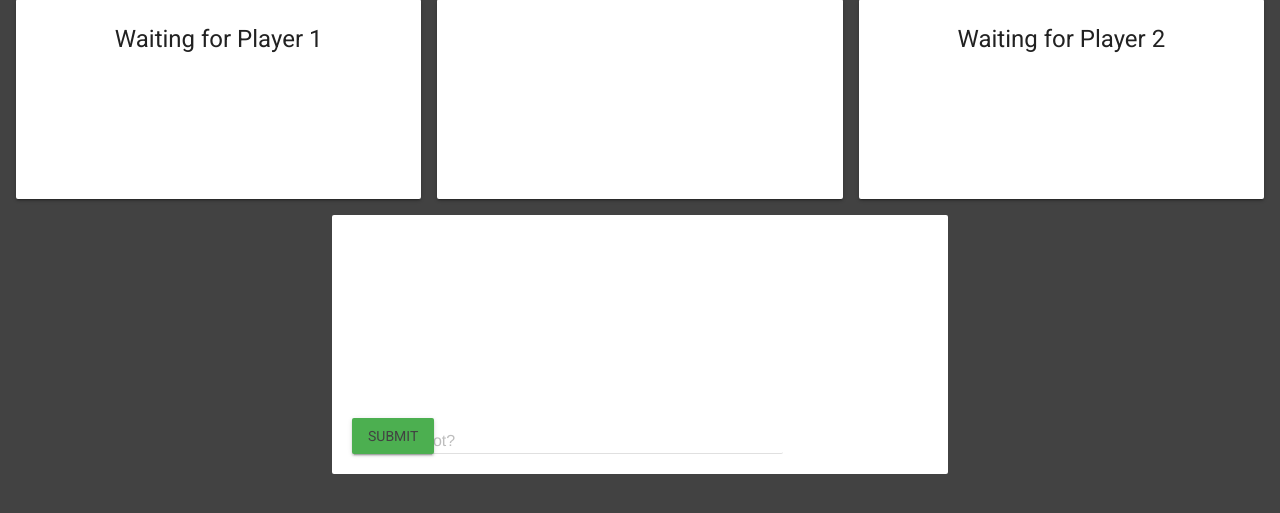
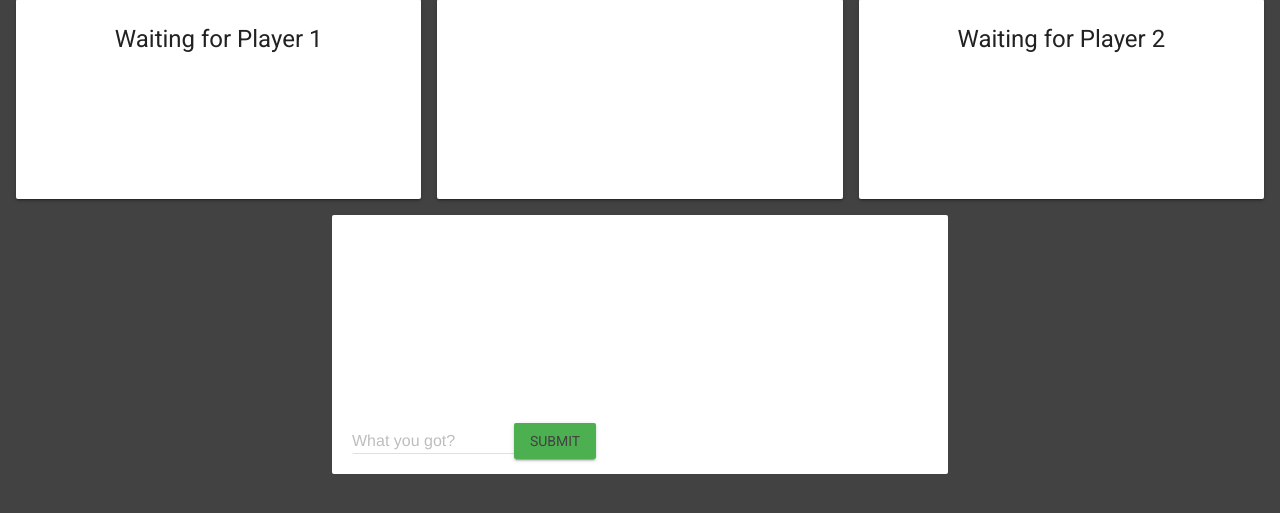
Before and after one commit to cbrannon/RPS-Multiplayer, a PHP site: page / in a window 1280 px wide. Shown: the part 230-743 px from the top of the page. Run offline with PHP 8.4, Linux system fonts and the light colour scheme; some libraries are stand-ins or nearby versions.

Commit message:
Button update

```diff
--- a/assets/css/style.css
+++ b/assets/css/style.css
@@ -53,7 +53,7 @@ form {
 
 #chat-input-wrap {
     left: 20px;
-    width: 70%;
+    width: auto;
 }
 
 #chat-input {
@@ -73,7 +73,7 @@ form {
 
 #chat {
     text-align: right;
-    bottom: 20px;
+
 }
 
 /* Colors */
--- a/index.html
+++ b/index.html
@@ -79,8 +79,8 @@
                         <div class="mdl-textfield mdl-js-textfield" id="chat-input-wrap">
                             <input class="mdl-textfield__input" type="text" id="chat-input">
                             <label class="mdl-textfield__label" for="chat-input">What you got?</label>
-                            <button class="mdl-button mdl-js-button mdl-button--raised mdl-button--colored" id="chat">Submit</button>
                         </div>
+                        <button class="mdl-button mdl-js-button mdl-button--raised mdl-button--colored" id="chat">Submit</button>
                     </div>
                     <div class="mdl-layout-spacer"></div>
                 </div>
```
